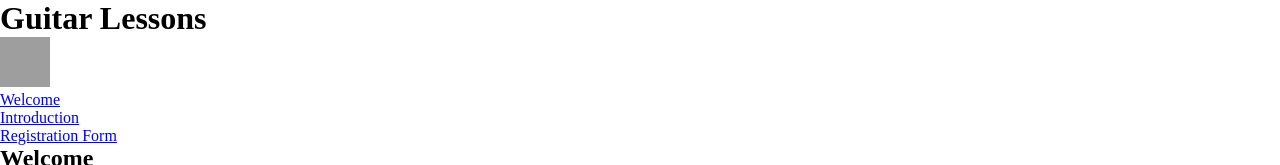
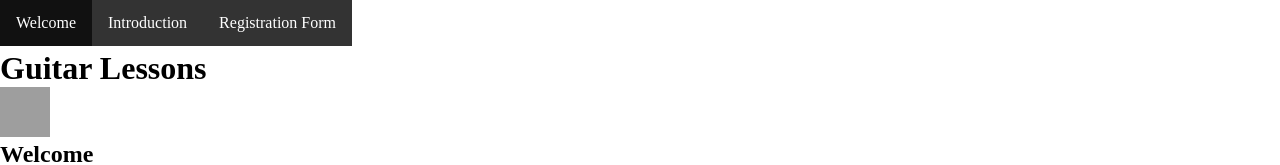
Before and after one commit to Leigh-Eastell/Product-Landing-Page, a plain HTML site: page index.html in a window 1280 px wide. Shown: the top 165 px of the page. Drawn offline with Linux system fonts and the light colour scheme; grey boxes are pictures that could not be loaded.

Commit message:
added css to navbar, tests pass. Step 14 left to do and overall CSS

```diff
--- a/styles.css
+++ b/styles.css
@@ -12,3 +12,36 @@
   width: 50px;
   background-color: grey;
 }
+
+ul {
+  list-style-type: none;
+  overflow: hidden;
+}
+
+li {
+  float: left;
+}
+
+li a {
+  display: flex;
+  flex-direction: row;
+  padding: 14px 16px;
+  background-color: #333;
+  color: white;
+  text-decoration: none;
+}
+
+li a:hover {
+  background-color: #111
+}
+
+#nav-bar {
+  position: fixed;
+  top: 0;
+  width: 360px;
+  min-width: 375px;
+}
+
+h1 {
+  margin-top: 50px;
+}
```
Also changed, not shown: index.html (+5 -6 lines). Lines whose indentation alone changed are shown as unchanged.
